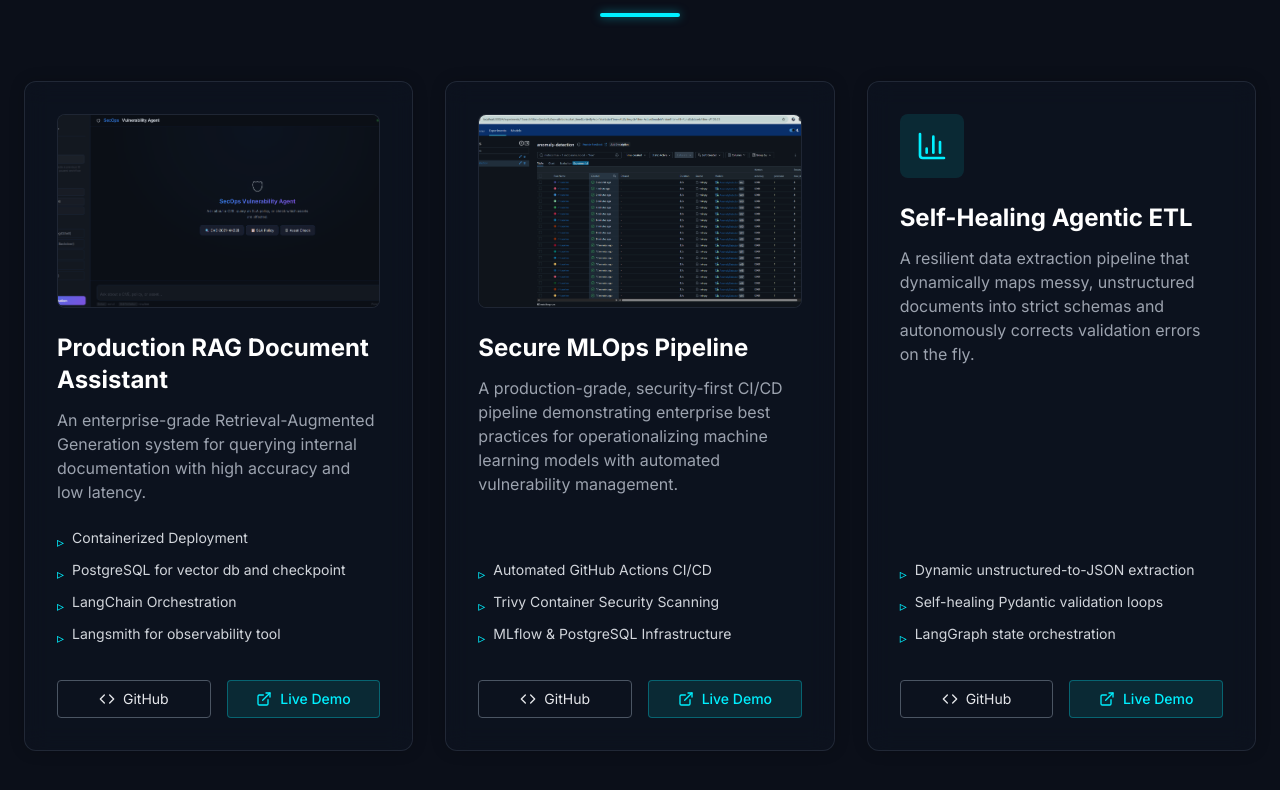
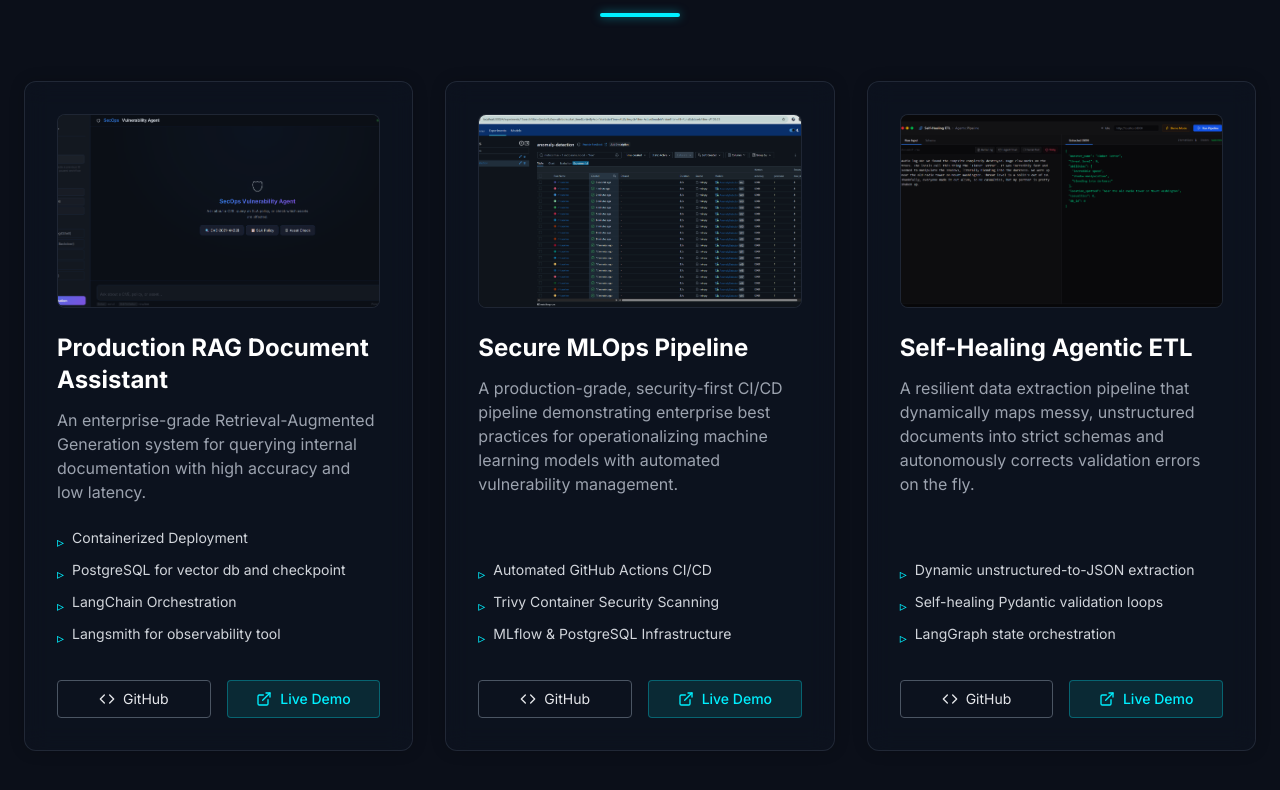
Before and after one commit to santosisadora/myportfolio, a React (Vite) app: page / in a window 1280 px wide. Shown: the part 939-1729 px from the top of the page. Built offline with nearby package versions, Linux system fonts and the light colour scheme.

Commit message:
feat: Add preview image and GitHub link to Self-Healing Agentic ETL project

```diff
--- a/src/components/Projects.jsx
+++ b/src/components/Projects.jsx
@@ -33,13 +33,14 @@ const projects = [
   {
     title: "Self-Healing Agentic ETL",
     icon: <BarChart3 className="w-8 h-8 text-primary" />,
+    image: "/self-healing-agentic-etl-preview-image.png",
     description: "A resilient data extraction pipeline that dynamically maps messy, unstructured documents into strict schemas and autonomously corrects validation errors on the fly.",
     bullets: [
       "Dynamic unstructured-to-JSON extraction",
       "Self-healing Pydantic validation loops",
       "LangGraph state orchestration"
     ],
-    github: "#",
+    github: "https://github.com/santosisadora/agentic-etl-pipeline/tree/main",
     demo: "#"
   }
 ];
```
Also changed, not shown: public/self-healing-agentic-etl-preview-image.png (added).
